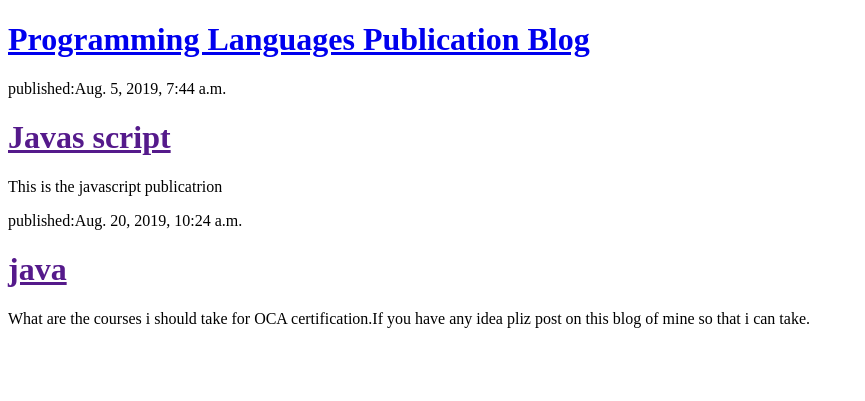
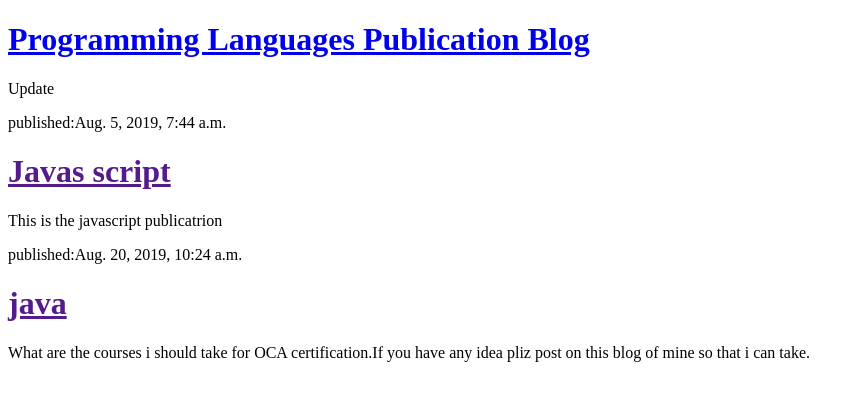
Before and after one commit to pridemore/my-first-blog, a Django app: page / in a window 1280 px wide. Shown: the top 401 px of the page, without its empty margins (0-865 px from the left). Run offline with Django 3.2, Linux system fonts and the light colour scheme; data comes from the database, SQL or seed files in the repository.

```diff
--- a/blog/templates/blog/post_list.html
+++ b/blog/templates/blog/post_list.html
@@ -9,7 +9,7 @@
 <div>
             <h1><a href="/">Programming Languages Publication Blog</a></h1>
         </div>
-
+        <div>Update</div>
         <div>
             {% for posts in post%}
             <div>
```
